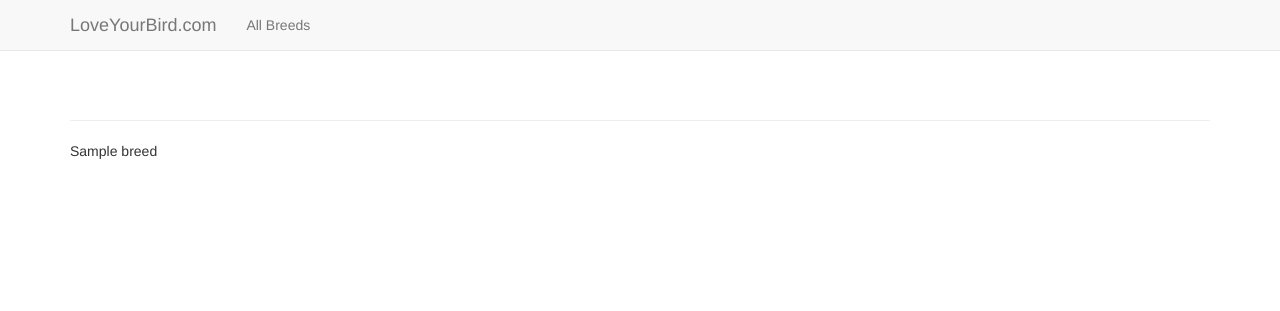
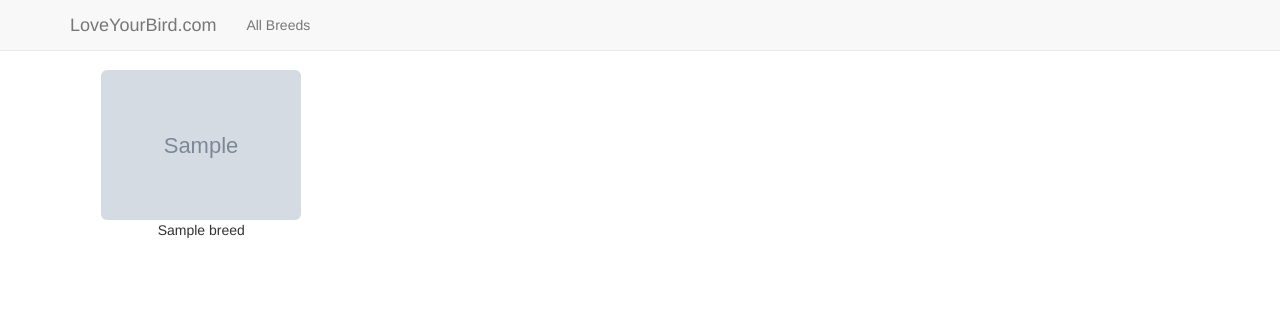
Before and after one commit to stevethedeveloper/loveyourbird, a Django app: page / in a window 1280 px wide. Shown: the top 311 px of the page. Run offline with Django 3.2, Linux system fonts and the light colour scheme; tables that the repository leaves empty hold one stand-in row (values such as "Sample post"); grey boxes marked "Sample" are stand-in pictures; some libraries are stand-ins or nearby versions.

Commit message:
Added custom css, bootstrap, front page, front page query, fixed menu

```diff
--- a/breeds/models.py
+++ b/breeds/models.py
@@ -34,15 +34,20 @@
     date_added = models.DateTimeField(auto_now_add=True, null=True)
 
     def image_tag(self):
-        return format_html('<img src="/media/%s" style="max-width: 300px" />' % (self.image_name))
+        return format_html('<img src="/media/%s" style="max-width: 300px;max-height: 300px;" />' % (self.image_name))
 
     image_tag.short_description = 'Image'
 
     def image_thumb(self):
         if (self.image_name):
-            return format_html('<img src="/media/%s" style="max-width: 100px" />' % (self.image_name))
+            return format_html('<img src="/media/%s" style="max-width: 100px;" />' % (self.image_name))
         return None
     image_thumb.short_description = 'Image Preview'
+
+    def image_front(self):
+        return format_html('<img src="/media/%s" class="img-rounded img-responsive center-block front-images" />' % (self.image_name))
+
+    image_tag.short_description = 'Image'
 
     def __str__(self):
         """Return the image name"""
--- /dev/null
+++ b/breeds/static/breeds/style.css
@@ -0,0 +1,8 @@
+.front-images {
+    max-width: 200px;
+    max-height: 200px;
+}
+
+.front-row {
+    margin-bottom: 100px;
+}
--- a/breeds/templates/breeds/base.html
+++ b/breeds/templates/breeds/base.html
@@ -1,3 +1,4 @@
+{% load static %}
 {% load bootstrap3 %}
 <!DOCTYPE html>
 <html lang="en">
@@ -6,7 +7,10 @@
         <meta http-equiv="X-UA-Compatible" content="IE=edge">
         <meta name="viewport" content="width=device-width, initial-scale=1">
         <title>LoveYourBird.com</title>
+
         {% bootstrap_css %}
+        <link rel="stylesheet" type="text/css" href="{% static 'breeds/style.css' %}" />
+
         {% bootstrap_javascript %}
     </head>
 
@@ -14,7 +18,7 @@
 
     <!-- Static navbar -->
 
-        <nav class="navbar navbar-default navbar-static-top">
+        <nav class="navbar navbar-default navbar-fixed-top">
             <div class="container">
                 <div class="navbar-header">
                     <button type="button" class="navbar-toggle collapsed"
--- a/breeds/templates/breeds/index.html
+++ b/breeds/templates/breeds/index.html
@@ -7,7 +7,16 @@
 {% endblock header %}
 
 {% block content %}
-    {% for image in images %}
-        {{ image.breed }}
-    {% endfor %}
+    <div class="row front-row">
+        {% for image in images %}
+        <div class="col-lg-3 col-sm-6 col-xs-12">
+            {{ image.image_front }}
+            <p class="text-center">{{ image.breed }}</p>
+        </div>
+        {% if forloop.counter|divisibleby:4 %}
+    </div>
+    <div class="row front-row">
+        {% endif %}
+        {% endfor %}
+    </div>
 {% endblock content %}
--- a/breeds/views.py
+++ b/breeds/views.py
@@ -7,7 +7,7 @@
     """Home page for breeds"""
 
     #Get all breed featured images
-    images = BreedImage.objects.all()
+    images = BreedImage.objects.select_related('breed').filter(featured=1).order_by('breed__common_name')
 
     context = {'images': images}
 
```
